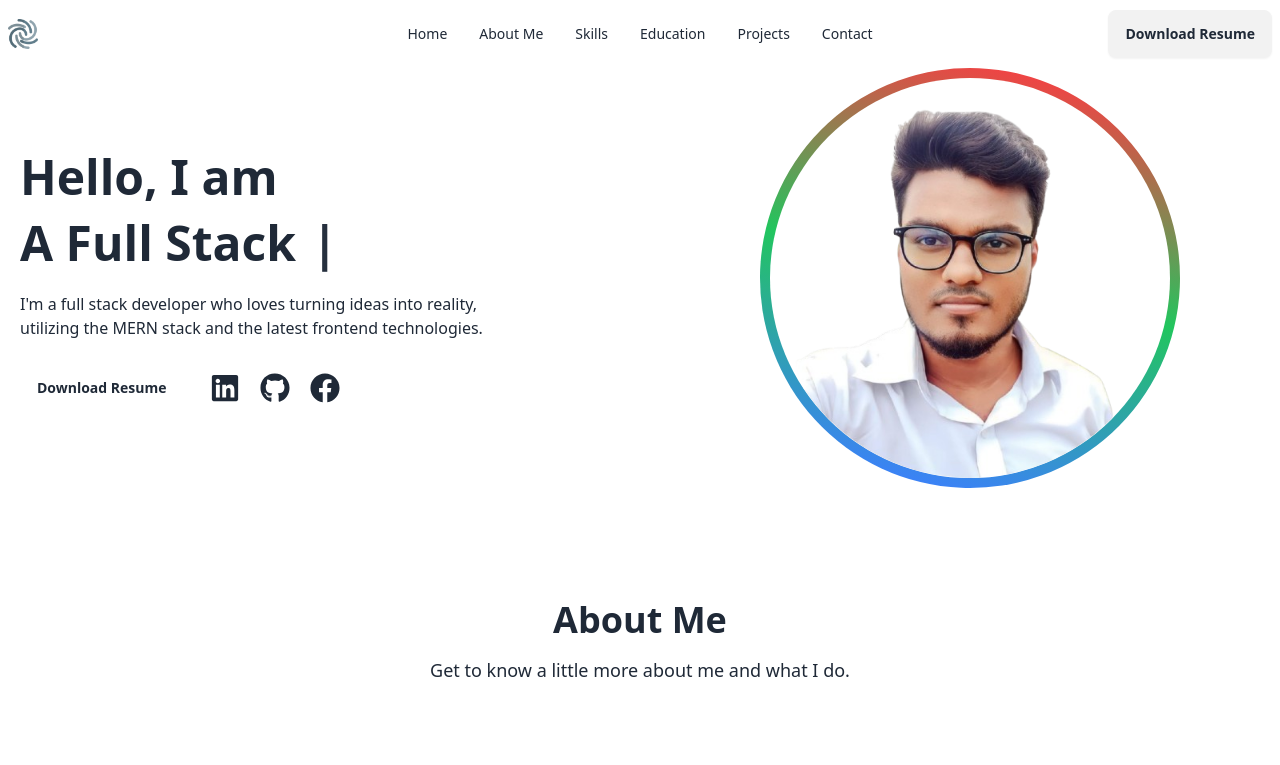
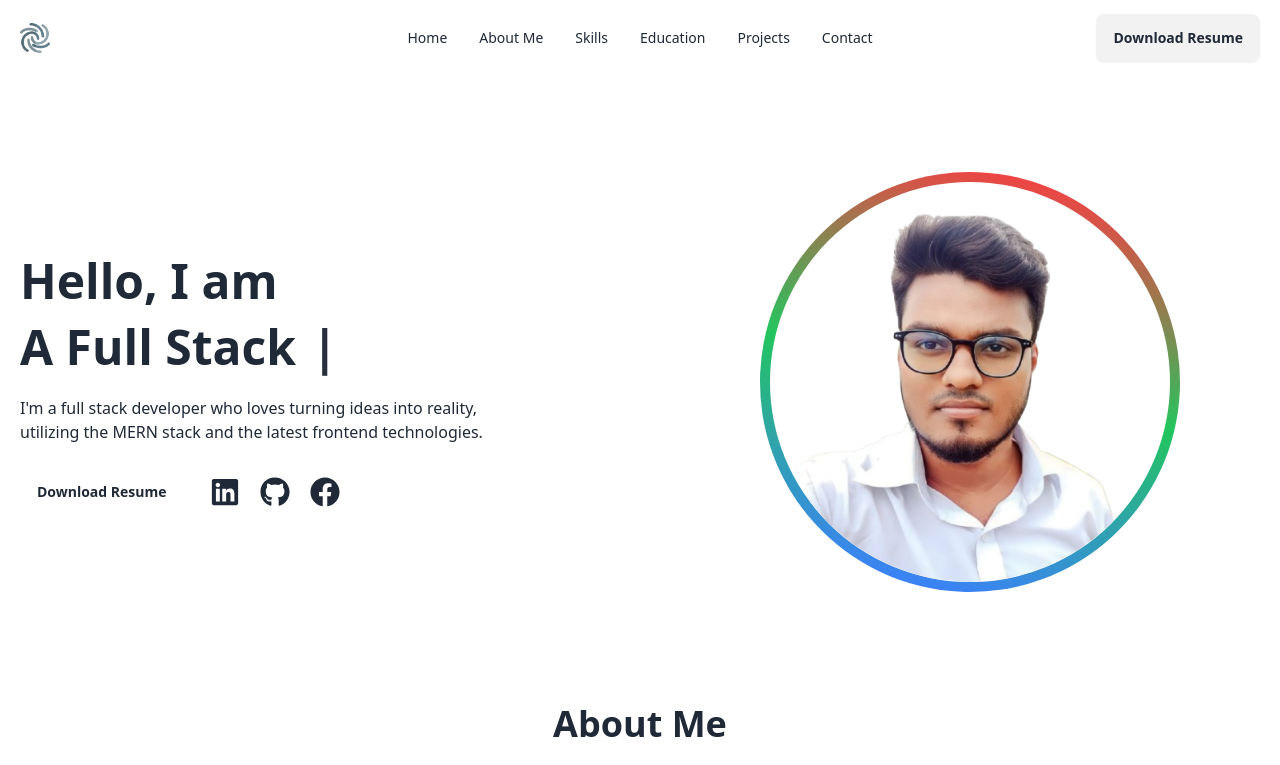
Before and after one commit to Md-Huzaifa-Islam/Portfolio, a Next.js app: page / in a window 1280 px wide. Shown: the top 765 px of the page. Built offline with nearby package versions, Linux system fonts and the light colour scheme.

Commit message:
made contact me section

```diff
--- a/src/Components/Banner.jsx
+++ b/src/Components/Banner.jsx
@@ -5,7 +5,7 @@ import React from "react";
 import { FaFacebook, FaLinkedin, FaGithub } from "react-icons/fa";
 export default function Banner() {
   return (
-    <div className="grid grid-cols-2 items-center justify-between gap-20 px-5 md:container md:mx-auto">
+    <div className="grid grid-cols-2 items-center justify-between gap-20 px-5 pt-24 md:container md:mx-auto">
       {/* text part  */}
       <div className="w-10/12">
         <p className="text-5xl/snug font-semibold">
--- a/src/Components/Navbar.jsx
+++ b/src/Components/Navbar.jsx
@@ -25,7 +25,7 @@ export default function Navbar() {
     </>
   );
   return (
-    <div className="navbar sticky top-0 z-50">
+    <div className="navbar sticky top-0 z-50 bg-white bg-opacity-50 px-5 py-3 md:container md:mx-auto">
       <div className="navbar-start">
         <div className="dropdown">
           <div tabIndex={0} role="button" className="btn btn-ghost lg:hidden">
--- a/src/app/layout.jsx
+++ b/src/app/layout.jsx
@@ -20,8 +20,8 @@ export const metadata = {
 
 export default function RootLayout({ children }) {
   return (
-    <html lang="en">
-      <body className={`${geistSans.variable} ${geistMono.variable}`}>
+    <html lang="en" className="scroll-smooth">
+      <body className={`${geistSans.variable} ${geistMono.variable} `}>
         {/* <ParticleBackground /> */}
         <div>
           <Navbar />
--- a/src/client/Animation1.jsx
+++ b/src/client/Animation1.jsx
@@ -1,7 +1,8 @@
 "use client";
 import React from "react";
 import about1 from "../../public/animations/about1.json";
-import Lottie from "lottie-react";
+import dynamic from "next/dynamic";
+const Lottie = dynamic(() => import("lottie-react"), { ssr: false });
 
 export default function Animation1() {
   return <Lottie animationData={about1} />;
--- a/src/client/Animation2.jsx
+++ b/src/client/Animation2.jsx
@@ -1,7 +1,8 @@
 "use client";
 import React from "react";
 import about2 from "../../public/animations/about2.json";
-import Lottie from "lottie-react";
+import dynamic from "next/dynamic";
+const Lottie = dynamic(() => import("lottie-react"), { ssr: false });
 
 export default function Animation2() {
   return <Lottie animationData={about2} />;
--- a/src/client/Animation3.jsx
+++ b/src/client/Animation3.jsx
@@ -1,7 +1,8 @@
 "use client";
 import React from "react";
 import about3 from "../../public/animations/about3.json";
-import Lottie from "lottie-react";
+import dynamic from "next/dynamic";
+const Lottie = dynamic(() => import("lottie-react"), { ssr: false });
 
 export default function Animation3() {
   return <Lottie animationData={about3} />;
--- a/src/client/EducationAnimation.jsx
+++ b/src/client/EducationAnimation.jsx
@@ -1,7 +1,8 @@
 "use client";
 import React from "react";
 import education from "../../public/animations/education.json";
-import Lottie from "lottie-react";
+import dynamic from "next/dynamic";
+const Lottie = dynamic(() => import("lottie-react"), { ssr: false });
 
 export default function EducationAnimation() {
   return <Lottie animationData={education} />;
```
